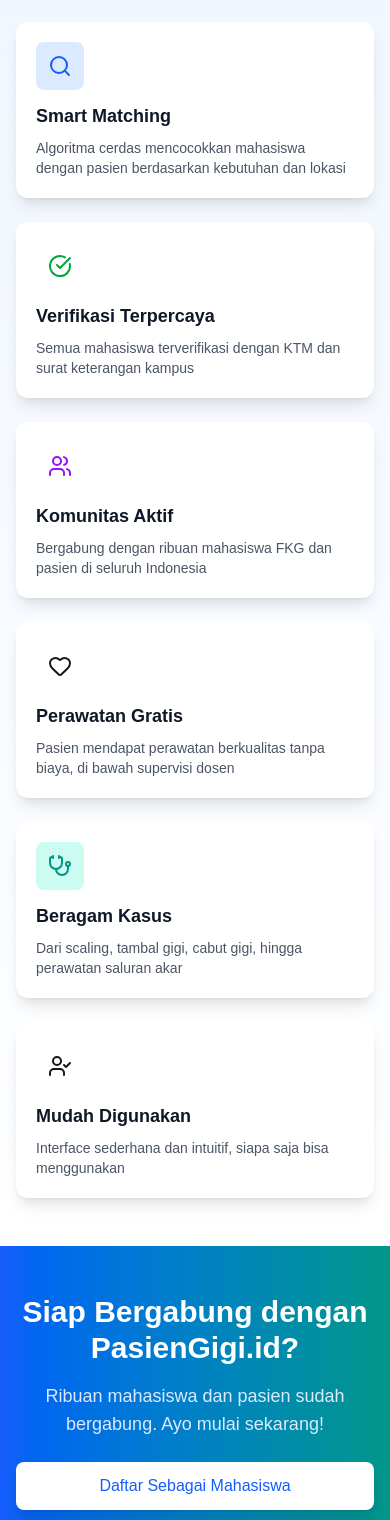
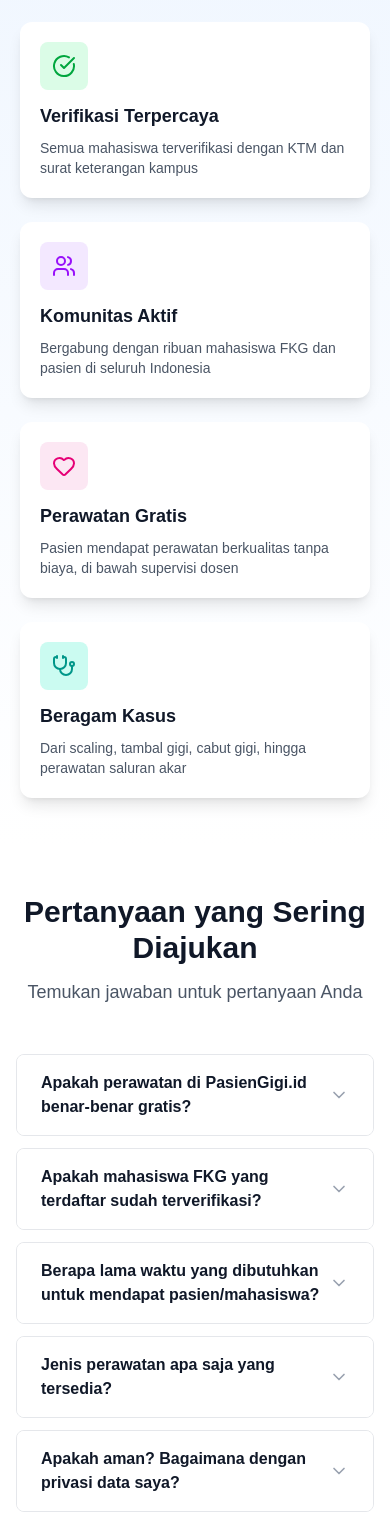
Before and after one commit to acaryawibawantra/pasiengigi.id, a Next.js app: page / in a window 390 px wide. Shown: the part 1480-3000 px from the top of the page. Built offline with nearby package versions, Linux system fonts and the light colour scheme.

Commit message:
update responsive faq untuk mobile

```diff
--- a/app/page.js
+++ b/app/page.js
@@ -259,84 +259,85 @@ export default function Home() {
       </section>
 
 
-
-      {/* Fitur Section */}
+            {/* Fitur Section */}
       <section id="fitur" className="py-12 sm:py-20 bg-gradient-to-b from-blue-50 to-white">
-        <div className="max-w-7xl mx-auto px-4 sm:px-6 lg:px-8">
+        <div className="max-w-7xl mx-auto px-5 sm:px-6 lg:px-8">
           <div className="text-center mb-12 sm:mb-16">
             <h2 className="text-3xl sm:text-4xl font-bold text-gray-900 mb-3 sm:mb-4">Fitur Unggulan</h2>
             <p className="text-lg sm:text-xl text-gray-600">Platform lengkap untuk kebutuhan Anda</p>
           </div>
+
           <div className="grid sm:grid-cols-2 lg:grid-cols-3 gap-6 sm:gap-8">
-            {[
-              {
-                icon: <Search className="w-6 h-6 sm:w-8 sm:h-8" />,
-                title: "Smart Matching",
-                description: "Algoritma cerdas mencocokkan mahasiswa dengan pasien berdasarkan kebutuhan dan lokasi",
-                color: "blue"
-              },
-              {
-                icon: <CheckCircle className="w-6 h-6 sm:w-8 sm:h-8" />,
-                title: "Verifikasi Terpercaya",
-                description: "Semua mahasiswa terverifikasi dengan KTM dan surat keterangan kampus",
-                color: "green"
-              },
-              {
-                icon: <Users className="w-6 h-6 sm:w-8 sm:h-8" />,
-                title: "Komunitas Aktif",
-                description: "Bergabung dengan ribuan mahasiswa FKG dan pasien di seluruh Indonesia",
-                color: "purple"
-              },
-              {
-                icon: <Heart className="w-6 h-6 sm:w-8 sm:h-8" />,
-                title: "Perawatan Gratis",
-                description: "Pasien mendapat perawatan berkualitas tanpa biaya, di bawah supervisi dosen",
-                color: "pink"
-              },
-              {
-                icon: <Stethoscope className="w-6 h-6 sm:w-8 sm:h-8" />,
-                title: "Beragam Kasus",
-                description: "Dari scaling, tambal gigi, cabut gigi, hingga perawatan saluran akar",
-                color: "teal"
-              },
-              {
-                icon: <UserCheck className="w-6 h-6 sm:w-8 sm:h-8" />,
-                title: "Mudah Digunakan",
-                description: "Interface sederhana dan intuitif, siapa saja bisa menggunakan",
-                color: "indigo"
-              }
-            ].map((feature, index) => (
-              <div key={index} className="bg-white rounded-xl p-5 sm:p-6 shadow-lg hover:shadow-xl transition">
-                <div className={`w-12 h-12 sm:w-16 sm:h-16 bg-${feature.color}-100 rounded-lg flex items-center justify-center mb-3 sm:mb-4 text-${feature.color}-600`}>
-                  {feature.icon}
-                </div>
-                <h3 className="text-lg sm:text-xl font-bold text-gray-900 mb-2">{feature.title}</h3>
-                <p className="text-gray-600 text-sm sm:text-base">{feature.description}</p>
+            {/* Smart Matching — sembunyikan di mobile */}
+            <div className="hidden sm:block bg-white rounded-xl p-5 sm:p-6 shadow-lg hover:shadow-xl transition">
+              <div className="w-12 h-12 sm:w-16 sm:h-16 bg-blue-100 rounded-lg flex items-center justify-center mb-3 sm:mb-4 text-blue-600">
+                <Search className="w-6 h-6 sm:w-8 sm:h-8" />
               </div>
-            ))}
+              <h3 className="text-lg sm:text-xl font-bold text-gray-900 mb-2">Smart Matching</h3>
+              <p className="text-gray-600 text-sm sm:text-base">
+                Algoritma cerdas mencocokkan mahasiswa dengan pasien berdasarkan kebutuhan dan lokasi
+              </p>
+            </div>
+
+            {/* Verifikasi Terpercaya */}
+            <div className="bg-white rounded-xl p-5 sm:p-6 shadow-lg hover:shadow-xl transition">
+              <div className="w-12 h-12 sm:w-16 sm:h-16 bg-green-100 rounded-lg flex items-center justify-center mb-3 sm:mb-4 text-green-600">
+                <CheckCircle className="w-6 h-6 sm:w-8 sm:h-8" />
+              </div>
+              <h3 className="text-lg sm:text-xl font-bold text-gray-900 mb-2">Verifikasi Terpercaya</h3>
+              <p className="text-gray-600 text-sm sm:text-base">
+                Semua mahasiswa terverifikasi dengan KTM dan surat keterangan kampus
+              </p>
+            </div>
+
+            {/* Komunitas Aktif */}
+            <div className="bg-white rounded-xl p-5 sm:p-6 shadow-lg hover:shadow-xl transition">
+              <div className="w-12 h-12 sm:w-16 sm:h-16 bg-purple-100 rounded-lg flex items-center justify-center mb-3 sm:mb-4 text-purple-600">
+                <Users className="w-6 h-6 sm:w-8 sm:h-8" />
+              </div>
+              <h3 className="text-lg sm:text-xl font-bold text-gray-900 mb-2">Komunitas Aktif</h3>
+              <p className="text-gray-600 text-sm sm:text-base">
+                Bergabung dengan ribuan mahasiswa FKG dan pasien di seluruh Indonesia
+              </p>
+            </div>
+
+            {/* Perawatan Gratis */}
+            <div className="bg-white rounded-xl p-5 sm:p-6 shadow-lg hover:shadow-xl transition">
+              <div className="w-12 h-12 sm:w-16 sm:h-16 bg-pink-100 rounded-lg flex items-center justify-center mb-3 sm:mb-4 text-pink-600">
+                <Heart className="w-6 h-6 sm:w-8 sm:h-8" />
+              </div>
+              <h3 className="text-lg sm:text-xl font-bold text-gray-900 mb-2">Perawatan Gratis</h3>
+              <p className="text-gray-600 text-sm sm:text-base">
+                Pasien mendapat perawatan berkualitas tanpa biaya, di bawah supervisi dosen
+              </p>
+            </div>
+
+            {/* Beragam Kasus */}
+            <div className="bg-white rounded-xl p-5 sm:p-6 shadow-lg hover:shadow-xl transition">
+              <div className="w-12 h-12 sm:w-16 sm:h-16 bg-teal-100 rounded-lg flex items-center justify-center mb-3 sm:mb-4 text-teal-600">
+                <Stethoscope className="w-6 h-6 sm:w-8 sm:h-8" />
+              </div>
+              <h3 className="text-lg sm:text-xl font-bold text-gray-900 mb-2">Beragam Kasus</h3>
+              <p className="text-gray-600 text-sm sm:text-base">
+                Dari scaling, tambal gigi, cabut gigi, hingga perawatan saluran akar
+              </p>
+            </div>
+
+            {/* Mudah Digunakan — sembunyikan di mobile */}
+            <div className="hidden sm:block bg-white rounded-xl p-5 sm:p-6 shadow-lg hover:shadow-xl transition">
+              <div className="w-12 h-12 sm:w-16 sm:h-16 bg-indigo-100 rounded-lg flex items-center justify-center mb-3 sm:mb-4 text-indigo-600">
+                <UserCheck className="w-6 h-6 sm:w-8 sm:h-8" />
+              </div>
+              <h3 className="text-lg sm:text-xl font-bold text-gray-900 mb-2">Mudah Digunakan</h3>
+              <p className="text-gray-600 text-sm sm:text-base">
+                Interface sederhana dan intuitif, siapa saja bisa menggunakan
+              </p>
+            </div>
           </div>
         </div>
       </section>
 
-      {/* CTA Section */}
-      <section className="bg-gradient-to-r from-blue-600 to-teal-600 py-12 sm:py-20">
-        <div className="max-w-4xl mx-auto px-4 sm:px-6 lg:px-8 text-center">
-          <h2 className="text-3xl sm:text-4xl font-bold text-white mb-4 sm:mb-6">
-            Siap Bergabung dengan PasienGigi.id?
-          </h2>
-          <p className="text-lg sm:text-xl text-blue-100 mb-6 sm:mb-8">
-            Ribuan mahasiswa dan pasien sudah bergabung. Ayo mulai sekarang!
-          </p>
-          <div className="flex flex-col sm:flex-row gap-3 sm:gap-4 justify-center">
-            <button className="w-full sm:w-auto px-6 sm:px-8 py-3 sm:py-4 bg-white text-blue-600 rounded-lg hover:bg-gray-100 transition shadow-lg text-base sm:text-lg font-medium">
-              Daftar Sebagai Mahasiswa
-            </button>
-            <button className="w-full sm:w-auto px-6 sm:px-8 py-3 sm:py-4 bg-teal-500 text-white rounded-lg hover:bg-teal-600 transition shadow-lg text-base sm:text-lg font-medium">
-              Daftar Sebagai Pasien
-            </button>
-          </div>
-        </div>
-      </section>
+
 
       {/* FAQ Section */}
       <section id="faq" className="bg-white py-12 sm:py-20">
@@ -399,7 +400,7 @@ export default function Home() {
             </div>
           </div>
           <div className="border-t border-gray-800 mt-6 sm:mt-8 pt-6 sm:pt-8 text-center text-gray-400 text-sm sm:text-base">
-            <p>&copy; 2024 PasienGigi.id. All rights reserved.</p>
+            <p>&copy; 2026 PasienGigi.id. All rights reserved.</p>
           </div>
         </div>
       </footer>
```
